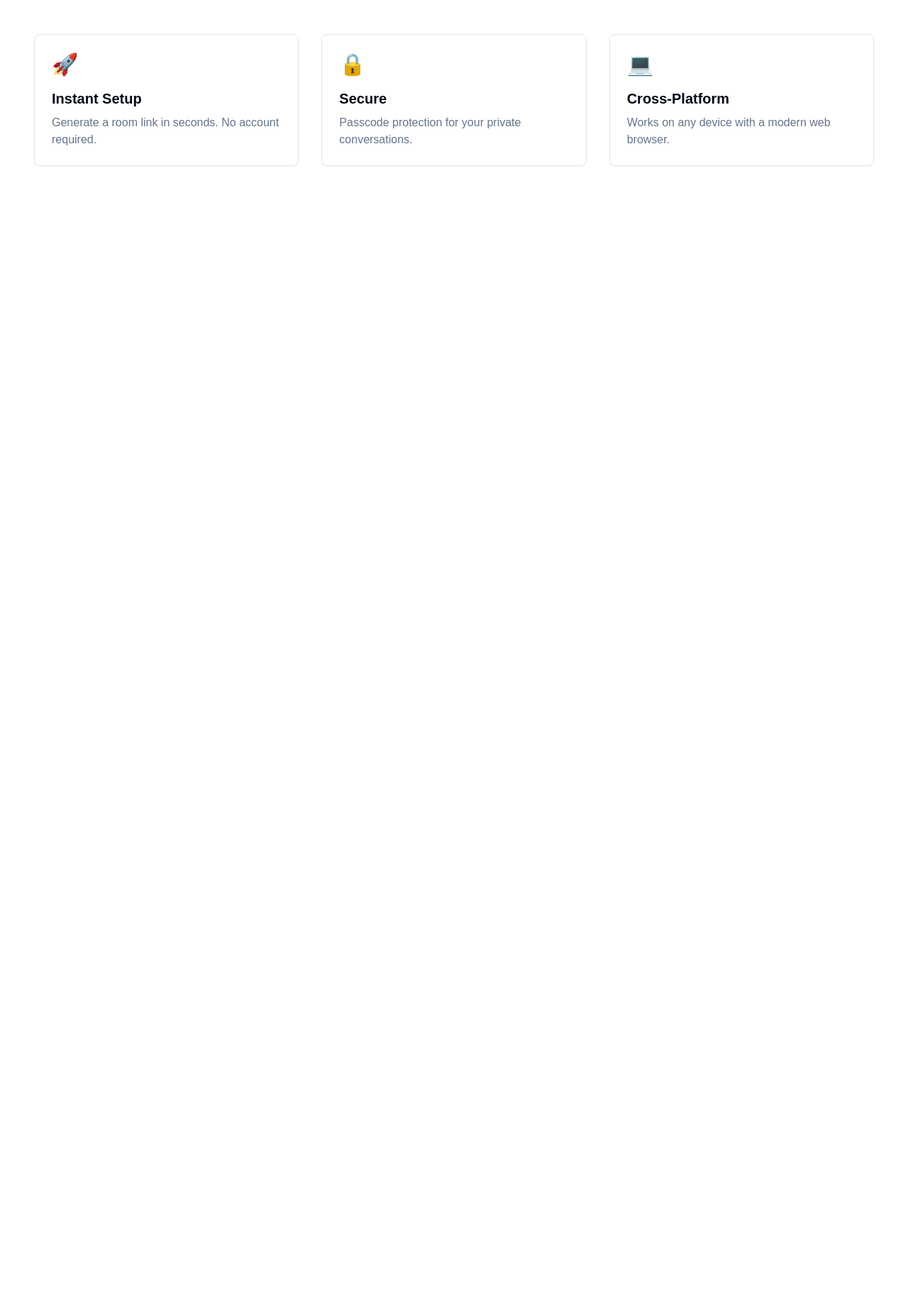
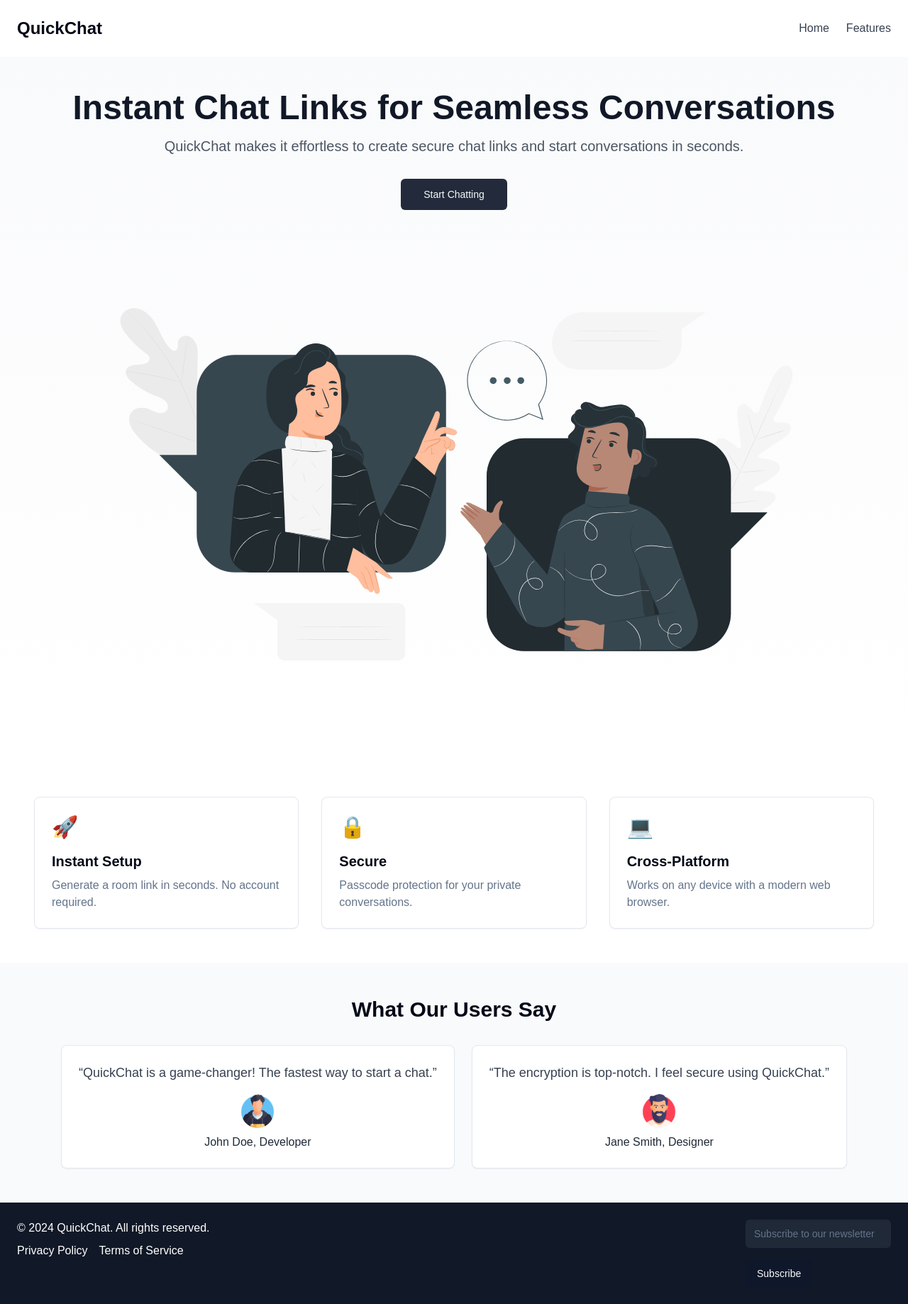
Before and after one commit to DevMhrn/ddevChat, a Next.js app in the folder client/: page / in a window 1280 px wide. Shown: the whole page at 71% size. Before the commit the page ends 800 px from the top, so only its background shows below. Built offline with nearby package versions, Linux system fonts and the light colour scheme.

Commit message:
added the navbar, footer and herosection
Signed-off-by: DevMhrn <debashismaharana7854@gmail.com>

```diff
--- a/client/src/app/page.tsx
+++ b/client/src/app/page.tsx
@@ -1,4 +1,8 @@
 import FeatureSection from "@/components/base/FeatureSection";
+import Footer from "@/components/base/Footer";
+import HeroSection from "@/components/base/HeroSection";
+import Navbar from "@/components/base/Navbar";
+import UserReviews from "@/components/base/UserReview";
 
 import Image from "next/image";
 
@@ -7,13 +11,21 @@
 export default function Home() {
   return (
     <div className="min-h-screen flex flex-col " suppressHydrationWarning >
+      {/* Header */}
 
+      <Navbar />
+      {/* Hero Section */}
+      <HeroSection />
 
-
+      {/* Features Section */}
       <FeatureSection />
 
 
+      {/* User Reviews Section */}
+      <UserReviews />
 
+      {/* Footer */}
+      <Footer />
     </div>
 
   );
--- /dev/null
+++ b/client/src/components/base/Footer.tsx
@@ -0,0 +1,27 @@
+import React from "react";
+import Link from "next/link";
+import { Input } from "@/components/ui/input";
+import { Button } from "@/components/ui/button";
+
+export default function Footer() {
+  return (
+    <footer className="p-6 bg-gray-900 text-white">
+      <div className="flex justify-between">
+        <div>
+          <div>© 2024 QuickChat. All rights reserved.</div>
+          <div className="space-x-4 mt-2">
+            <Link href="/privacy-policy">Privacy Policy</Link>
+            <Link href="/terms-of-service">Terms of Service</Link>
+          </div>
+        </div>
+        <div className="space-y-4">
+          <Input
+            placeholder="Subscribe to our newsletter"
+            className="bg-gray-800 border-none"
+          />
+          <Button>Subscribe</Button>
+        </div>
+      </div>
+    </footer>
+  );
+}
--- /dev/null
+++ b/client/src/components/base/HeroSection.tsx
@@ -0,0 +1,31 @@
+import React from "react";
+import { Button } from "@/components/ui/button";
+import Link from "next/link";
+
+export default function HeroSection() {
+  return (
+    <section className="flex-1 flex flex-col items-center justify-center text-center p-12 bg-gradient-to-b from-gray-50 to-white">
+      <h1 className="text-5xl font-extrabold text-gray-900 mb-4">
+        Instant Chat Links for Seamless Conversations
+      </h1>
+      <p className="text-xl text-gray-600 mb-8">
+        QuickChat makes it effortless to create secure chat links and start
+        conversations in seconds.
+      </p>
+      <Link href="/dashboard">
+        <Button size="lg" className="animate-pulse">
+          Start Chatting
+        </Button>
+      </Link>
+
+      <div className="mt-12 w-full max-w-5xl flex justify-center">
+        {/* Placeholder for Illustration/Image */}
+        <img
+          src="/images/conversation.svg"
+          alt="Illustration"
+          className="w-full h-auto"
+        />
+      </div>
+    </section>
+  );
+}
--- /dev/null
+++ b/client/src/components/base/Navbar.tsx
@@ -0,0 +1,24 @@
+"use client";
+import React from "react";
+import Link from "next/link";
+
+import { Button } from "../ui/button";
+
+export default function Navbar() {
+  return (
+    <nav className="p-6 flex justify-between items-center bg-white shadow-sm">
+      <h1 className="text-xl md:text-2xl font-extrabold">QuickChat</h1>
+      <div className="flex items-center space-x-2 md:space-x-6 text-gray-700">
+        <Link href="/">Home</Link>
+        <Link href="#features">Features</Link>
+        {/* {!user ? (
+          <LoginModal />
+        ) : (
+          <Link href="/dashboard">
+            <Button>Dashboard</Button>
+          </Link>
+        )} */}
+      </div>
+    </nav>
+  );
+}
--- /dev/null
+++ b/client/src/components/base/UserReview.tsx
@@ -0,0 +1,39 @@
+import React from "react";
+import { Card } from "@/components/ui/card";
+export default function UserReviews() {
+  return (
+    <section className="p-12 bg-gray-50">
+      <h2 className="text-3xl font-bold text-center mb-8">
+        What Our Users Say
+      </h2>
+      <div className="flex flex-col md:flex-row justify-center space-y-6 md:space-y-0 md:space-x-6">
+        <Card className="p-6 text-center">
+          <p className="text-lg text-gray-700">
+            “QuickChat is a game-changer! The fastest way to start a chat.”
+          </p>
+          <div className="mt-4">
+            <img
+              src="/images/user1.png"
+              alt="User 1"
+              className="w-12 h-12 rounded-full mx-auto"
+            />
+            <div className="mt-2 text-gray-800">John Doe, Developer</div>
+          </div>
+        </Card>
+        <Card className="p-6 text-center">
+          <p className="text-lg text-gray-700">
+            “The encryption is top-notch. I feel secure using QuickChat.”
+          </p>
+          <div className="mt-4">
+            <img
+              src="/images/user2.png"
+              alt="User 2"
+              className="w-12 h-12 rounded-full mx-auto"
+            />
+            <div className="mt-2 text-gray-800">Jane Smith, Designer</div>
+          </div>
+        </Card>
+      </div>
+    </section>
+  );
+}
```
